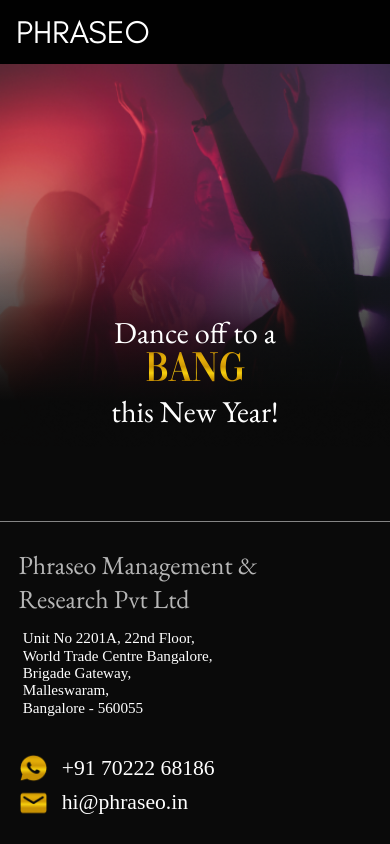
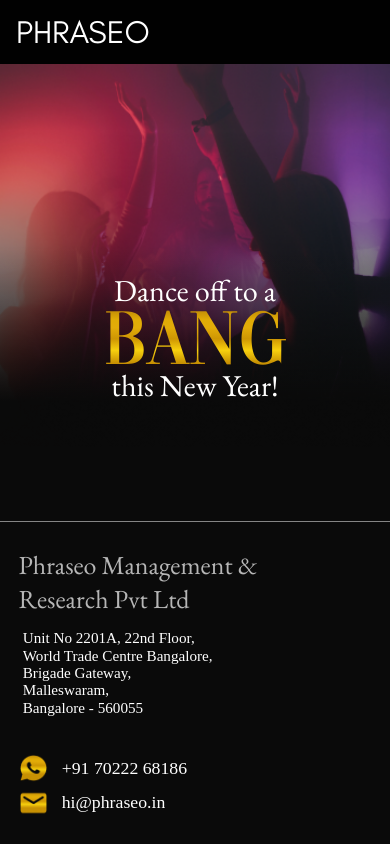
Before and after one commit to manivannan-venkatachalam/PHRASEO, a plain HTML site: page index.html in a window 390 px wide. Drawn offline with nearby package versions, Linux system fonts and the light colour scheme.

Commit message:
17_12_22_01

```diff
--- a/asset/css/style.css
+++ b/asset/css/style.css
@@ -8,14 +8,14 @@
   src: url(../fonts/Vogue.ttf);
 }
 
-@keyframes fade {
+/* @keyframes fade {
   from {
     opacity: 0.1;
   }
   to {
     opacity: 1;
   }
-}
+} */
 
 .slider {
   height: 100%;
@@ -39,13 +39,13 @@
 }
 
 .slider:nth-child(2) {
-  background: url("../img/image2.jpg");
+  background: url("../img/image1.jpg");
   background-repeat: no-repeat;
   background-size: 100%;
 }
 
 .slider:nth-child(3) {
-  background: url("../img/image4.jpg");
+  background: url("../img/image2.jpg");
   background-repeat: no-repeat;
   background-size: 100% 100%;
 }
@@ -57,7 +57,7 @@
 }
 
 .slider:nth-child(5) {
-  background: url("../img/image1.jpg");
+  background: url("../img/image4.jpg");
   background-repeat: no-repeat;
   background-size: 100% 100%;
 }
@@ -82,21 +82,29 @@ h2 {
   z-index: 11111111111;
 }
 
-div h1 {
+.hero-content {
   position: absolute;
+  left: 50%;
+  transform: translateX(-50%);
+  bottom: 8.8vw;
+  z-index: 11111111;
+  width: 100%;
+  background: transparent;
+}
+
+.hero-content h2 {
   font-size: 5vw;
   color: #fff;
   font-family: "EB Garamond", serif;
   font-weight: 400;
   text-align: center;
-  position: absolute;
-  left: 50%;
-  transform: translateX(-50%);
-  bottom: 8.8vw;
-  z-index: 11111111;
+  position: initial;
+  top: initial;
+  background: none;
+  padding: initial;
 }
 
-div h1 span {
+.hero-content h1 {
   background: linear-gradient(
     0deg,
     #c89103 26.06%,
@@ -110,8 +118,10 @@ div h1 span {
   -webkit-text-fill-color: transparent;
   font-family: "vogue";
   font-size: 11.055vw;
+  text-align: center;
+  font-weight: 400;
+  margin-bottom: -2.5vw;
 }
-
 .footer {
   position: absolute;
   padding: 1.07vw 5.55vw;
@@ -213,16 +223,20 @@ div h1 span {
     background-size: 100%;
   }
 
-  div h1 {
-    font-size: 7.778vw;
+  .hero-content {
     bottom: initial;
-    top: 44vh;
+    top: 40vh;
     transform: translate(-50%, -50%);
     width: 100%;
   }
 
-  h1 span {
+  .hero-content h2 {
+    font-size: 7.778vw;
+  }
+
+  .hero-content h1 {
     font-size: 20.278vw;
+    margin-bottom: -4vw;
   }
 
   .footer {
@@ -267,13 +281,13 @@ div h1 span {
   }
 
   .social p {
-    font-size: 5.556vw;
+    font-size: 4.556vw;
   }
 }
 
 @media only screen and (max-width: 375px) {
   div h1 {
-    top: 52vh;
+    top: 44vh;
   }
 }
 
--- a/index.html
+++ b/index.html
@@ -16,19 +16,35 @@
       <h2>PHRASEO</h2>
       <div class="slider">
         <div class="gradient"></div>
-        <h1>Take on<br /><span>2023</span><br />with more gusto!!</h1>
+        <div class="hero-content">
+          <h2>Take on</h2>
+          <h1>2023</h1>
+          <h2>with more gusto!!</h2>
+        </div>
       </div>
       <div class="slider">
         <div class="gradient"></div>
-        <h1>Dance off to a<br /><span>BANG</span><br />this New Year!</h1>
+        <div class="hero-content">
+          <h2>Dance off to a</h2>
+          <h1>BANG</h1>
+          <h2>this New Year!</h2>
+        </div>
       </div>
       <div class="slider">
         <div class="gradient"></div>
-        <h1>Brew some<br /><span>FUN</span><br />in the New Year.</h1>
+        <div class="hero-content">
+          <h2>Brew some</h2>
+          <h1>FUN</h1>
+          <h2>in the New Year.</h2>
+        </div>
       </div>
       <div class="slider">
         <div class="gradient"></div>
-        <h1>It’s<br /><span>2023</span><br />let’s whoop it up!</h1>
+        <div class="hero-content">
+          <h2>It’s</h2>
+          <h1>2023</h1>
+          <h2>let’s whoop it up!</h2>
+        </div>
       </div>
       <article class="footer">
         <div>
```
Also changed, not shown: asset/img/image4.jpg, asset/img/mob-4.png.
